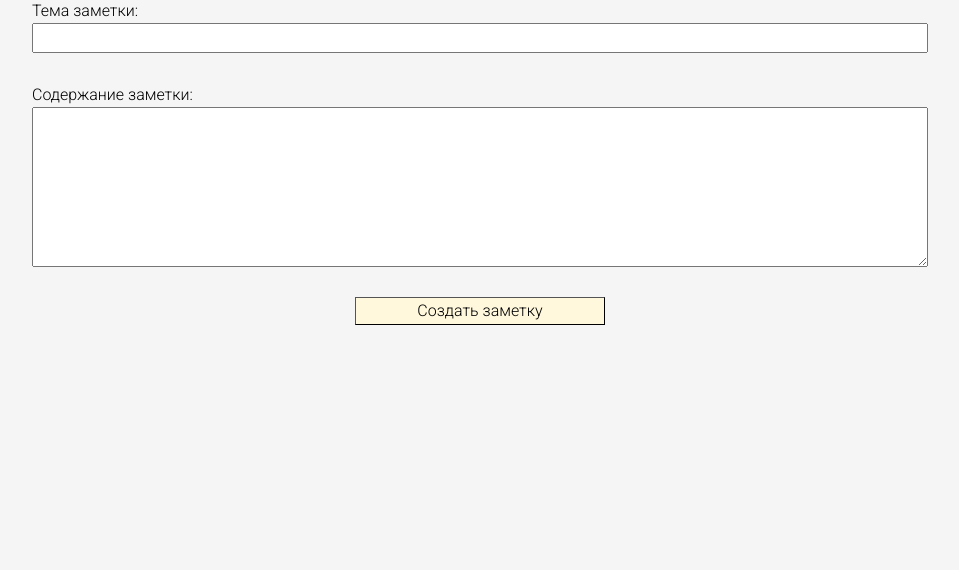
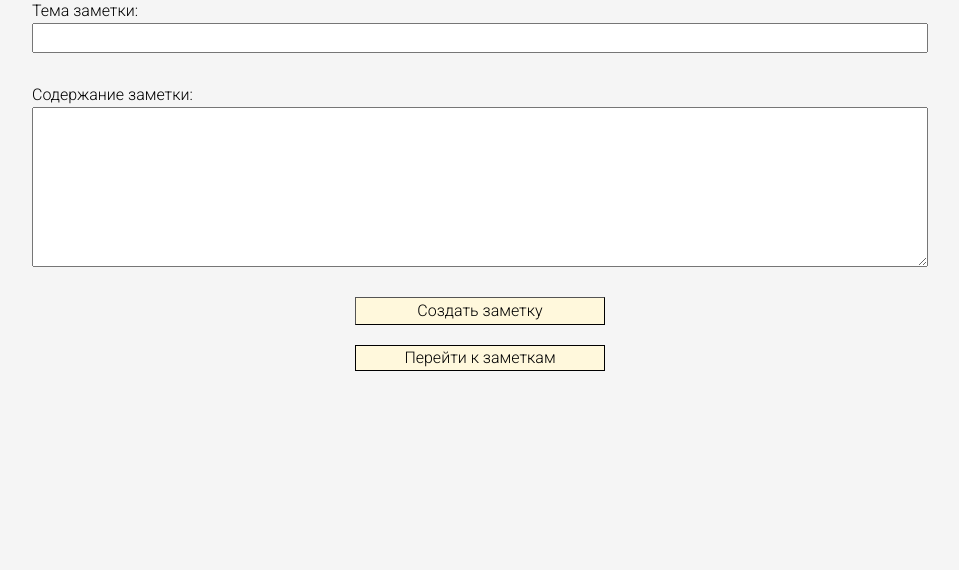
Before and after one commit to topacademylabinsk/notes_fastapi, a FastAPI app: template app/templates/create_note.html in a window 1280 px wide. Shown: the part 146-716 px from the top of the page, without its empty margins (160-1119 px from the left). Run offline with FastAPI, Linux system fonts and the light colour scheme; the template is opened without the code that fills it, so the values that code supplies are empty; some libraries are stand-ins or nearby versions.

Commit message:
Changes to be committed: 	modified:   app/static/styles/create_note.css 	modified:   app/static/styles/notes.css 	modified:   app/templates/create_note.html 	modified:   app/templates/notes.html 	modified:   app/web.py

```diff
--- a/app/static/styles/create_note.css
+++ b/app/static/styles/create_note.css
@@ -31,8 +31,21 @@
     margin-bottom: 30px;
 }
 
-.form button {
+.form_button {
     width: 250px;
     background-color: cornsilk;
     border-width: 1px;
+    margin-bottom: 20px;
 }
+
+.form_link {
+    width: 250px;
+    background-color: cornsilk;
+    border: black solid 1px;
+    text-align: center;
+}
+
+.form_link a {
+    text-decoration: none;
+
+}
--- a/app/templates/create_note.html
+++ b/app/templates/create_note.html
@@ -18,6 +18,9 @@
                     <textarea name="description"></textarea>
                 </div>
                 <button class="form_button" type="submit">Создать заметку</button>
+                <div class="form_link">
+                    <a href="/notes">Перейти к заметкам</a>
+                </div>
             </form>
         </div>
     </div>
--- a/app/web.py
+++ b/app/web.py
@@ -91,4 +91,8 @@ async def create_note(request: Request, data: AppNote):
 
 @app.get("/notes")
 async def get_notes(request: Request):
-    return templates.TemplateResponse(request=request, name="notes.html")
+    db = DB("test_db.db3")
+    notes_list = db.get_all_notes()
+    return templates.TemplateResponse(
+        request=request, name="notes.html", context={"notes_list": notes_list}
+    )
```
Also changed, not shown: app/static/styles/notes.css (+36 -0 lines), app/templates/notes.html (+16 -0 lines).
